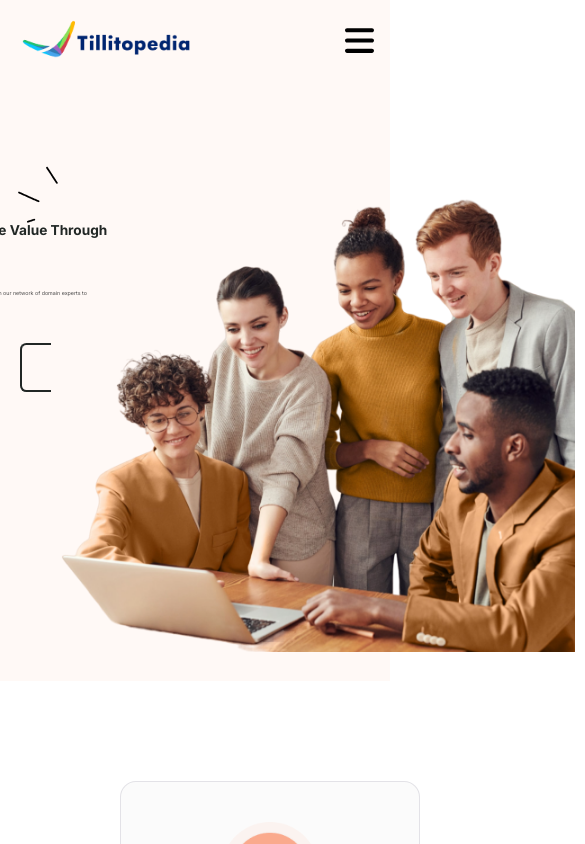
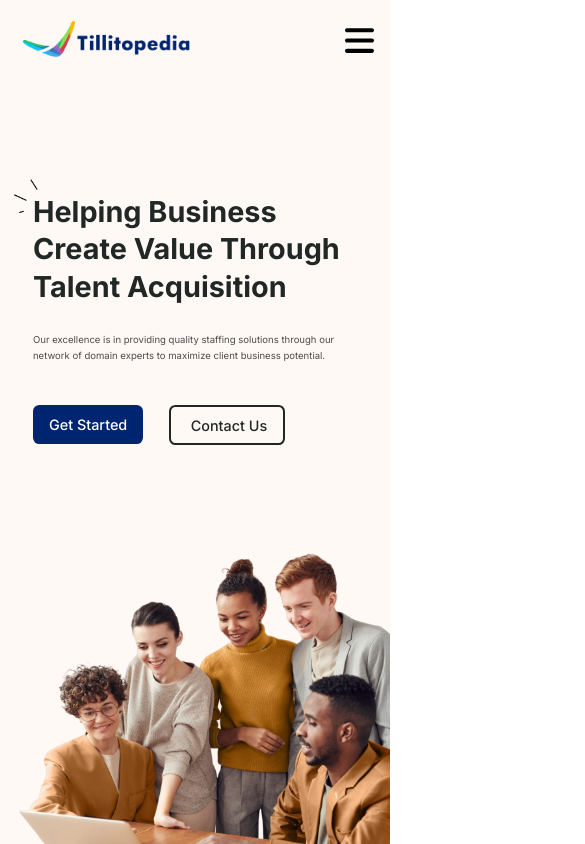
Before and after one commit to Arhamalii/Tilitopedia-Project, a React (Create React App) app: page / in a window 390 px wide. Shown: the top 844 px of the page, 585 px wide, since content can reach past the window. Built offline with nearby package versions, Linux system fonts and the light colour scheme.

Commit message:
responsive hero section

```diff
--- a/src/Components/FeaturesSection/FeaturesSection.jsx
+++ b/src/Components/FeaturesSection/FeaturesSection.jsx
@@ -1,4 +1,6 @@
 import React from "react";
+import line2 from "../../Assets/Images/Line 2.png";
+import line4 from "../../Assets/Images/Line 4.png";
 import icon6 from "../../Assets/Images/add_user.png";
 import icon3 from "../../Assets/Images/developer 1.png";
 import icon5 from "../../Assets/Images/e2e-management 1.png";
@@ -44,11 +46,11 @@ const FeaturesSection = () => {
   ];
   return (
     <section className="feature_section">
-      {/* <div className="top_title">
+      <div className="top_title">
         <img src={line4} alt="line" />
         <div className="top_heading">What Makes Tillitopedia Different ?</div>
         <img src={line2} alt="line" />
-      </div> */}
+      </div>
       <div className="feature_cards">
         {content.map((card, i) => (
           <FeaturesCard
--- a/src/Components/hero/style.css
+++ b/src/Components/hero/style.css
@@ -210,4 +210,198 @@
   }
 }
 
-/* 919 responsive */
+/*  responive for tablets and mobiles*/
+
+@media screen and (max-width: 968px) {
+  .hero-sec {
+    display: grid;
+    grid-template-columns: 1fr;
+    justify-content: center;
+    background-color: #fff9f6;
+  }
+  .hero-sec {
+    gap: 0rem;
+  }
+  .hero-text {
+    height: 500px;
+    min-width: 300px;
+    padding-left: 10.45%;
+    padding-right: 5.9vw;
+    padding-top: 7rem;
+  }
+  .hero-img {
+    min-width: 300px;
+    justify-self: flex-end;
+    align-self: flex-end;
+  }
+  .hero-img img {
+    width: 46rem;
+    margin-bottom: -0.2rem;
+  }
+
+  .hero-text h1 {
+    font-size: 7vw;
+    line-height: 1.3;
+    color: var(--primary-color);
+    font-weight: 700;
+    position: relative;
+  }
+
+  .hero-text p {
+    margin: 2rem 0;
+    margin-bottom: 3.2rem;
+    line-height: 1.6;
+    padding-right: 1.4rem;
+    font-size: 2.1vw;
+    color: var(--light-text);
+  }
+  .get-btn {
+    padding: 1rem 2.2rem;
+    background: var(--secondary-color);
+    color: #fff;
+    border-radius: 0.4rem;
+    font-weight: 500;
+  }
+  .get2-btn {
+    padding: 0.94rem 2.2rem;
+    background: transparent;
+    color: var(--primary-color);
+    border: 2px solid var(--primary-color);
+    margin-left: 2rem;
+  }
+}
+
+/* 760 */
+@media screen and (max-width: 720px) {
+  .hero-img img {
+    width: 42rem;
+    margin-bottom: -0.2rem;
+  }
+  .hero-text p {
+    margin: 1.8rem 0;
+    margin-bottom: 3.2rem;
+    font-size: 0.98rem;
+  }
+
+  .hero-vector {
+    position: absolute;
+    top: 11rem;
+    left: 3.2vw;
+  }
+  .get-btn {
+    padding: 0.96rem 2rem;
+  }
+  .get2-btn {
+    padding: 0.9rem 2rem;
+  }
+}
+/* 666 */
+@media screen and (max-width: 638px) {
+  .hero-img img {
+    width: 35rem;
+    margin-bottom: -0.2rem;
+  }
+
+  .hero-vector {
+    position: absolute;
+    top: 11rem;
+    left: 3.2vw;
+  }
+  .hero-text p {
+    margin: 1.7rem 0;
+    margin-bottom: 3.2rem;
+    font-size: 0.8rem;
+  }
+  .get-btn {
+    padding: 0.94rem 1.6rem;
+    border-radius: 0.4rem;
+  }
+  .get2-btn {
+    padding: 0.89rem 1.7rem;
+  }
+}
+/* 605  */
+@media screen and (max-width: 547px) {
+  .hero-img img {
+    width: 32rem;
+    margin-bottom: -0.2rem;
+  }
+
+  .hero-vector {
+    position: absolute;
+    top: 10.7rem;
+    left: 2.2vw;
+  }
+  .hero-text p {
+    margin: 1.7rem 0;
+    margin-bottom: 3.2rem;
+    font-size: 0.73rem;
+  }
+  .get-btn {
+    padding: 0.9rem 1.18rem;
+    border-radius: 0.4rem;
+  }
+  .get2-btn {
+    padding: 0.84rem 1.18rem;
+  }
+}
+@media screen and (max-width: 469px) {
+  .hero-img img {
+    width: 26rem;
+    margin-bottom: -0.2rem;
+  }
+  .hero-text {
+    height: 400px;
+    min-width: 300px;
+    padding-left: 8.45%;
+    padding-top: 7rem;
+  }
+  .hero-text p {
+    margin: 1.7rem 0;
+    margin-bottom: 3.2rem;
+    font-size: 0.7rem;
+  }
+
+  .hero-vector {
+    position: absolute;
+    top: 11.2rem;
+    left: 2vw;
+    width: 40px;
+  }
+  .hero-vector img {
+    width: 36px;
+  }
+
+  .get-btn {
+    padding: 0.7rem 1rem;
+    border-radius: 0.4rem;
+    font-size: 0.9rem;
+  }
+  .get2-btn {
+    padding: 0.599rem 1rem;
+    font-size: 0.9rem;
+    margin-left: 1.6rem;
+  }
+}
+
+@media screen and (max-width: 442px) {
+  .hero-text p {
+    margin: 1.7rem 0;
+    margin-bottom: 3.2rem;
+    font-size: 0.69rem;
+  }
+  .hero-text h1 {
+    font-size: 2rem;
+  }
+}
+@media screen and (max-width: 410px) {
+  .hero-text p {
+    margin: 1.7rem 0;
+    margin-bottom: 3.2rem;
+    font-size: 0.598rem;
+    font-weight: 400;
+  }
+  .hero-text h1 {
+    font-size: 1.8rem;
+  }
+}
--- a/src/pages/lanidngPage/index.jsx
+++ b/src/pages/lanidngPage/index.jsx
@@ -1,12 +1,11 @@
 import React from "react";
-import BlogSection from "../../Components/BlogSection/blog";
-import CardSection from "../../Components/CardSection/CardSection";
-import ClientsSection from "../../Components/ClientsSection/ClientsSection";
-import FeaturesSection from "../../Components/FeaturesSection/FeaturesSection";
-import JobSection from "../../Components/JobsSection/JobSection";
+// import BlogSection from "../../Components/BlogSection/blog";
+// import CardSection from "../../Components/CardSection/CardSection";
+// import FeaturesSection from "../../Components/FeaturesSection/FeaturesSection";
+// import JobSection from "../../Components/JobsSection/JobSection";
 import Navbar from "../../Components/Navbar/Navbar";
-import ServicesSection from "../../Components/ServicesSection/ServicesSection";
-import Footer from "../../Components/footer/footer";
+// import ServicesSection from "../../Components/ServicesSection/ServicesSection";
+// import Footer from "../../Components/footer/footer";
 import Hero from "../../Components/hero/index";
 
 const LandingPage = () => {
@@ -14,13 +13,13 @@ const LandingPage = () => {
     <>
       <Navbar />
       <Hero />
-      <CardSection />
-      <FeaturesSection />
-      <ServicesSection />
-      <JobSection />
-      <ClientsSection />
-      <BlogSection />
-      <Footer />
+      {/* <CardSection /> */}
+      {/* <FeaturesSection /> */}
+      {/* <ServicesSection /> */}
+      {/* <JobSection /> */}
+      {/* <ClientsSection /> */}
+      {/* <BlogSection /> */}
+      {/* <Footer /> */}
     </>
   );
 };
```
